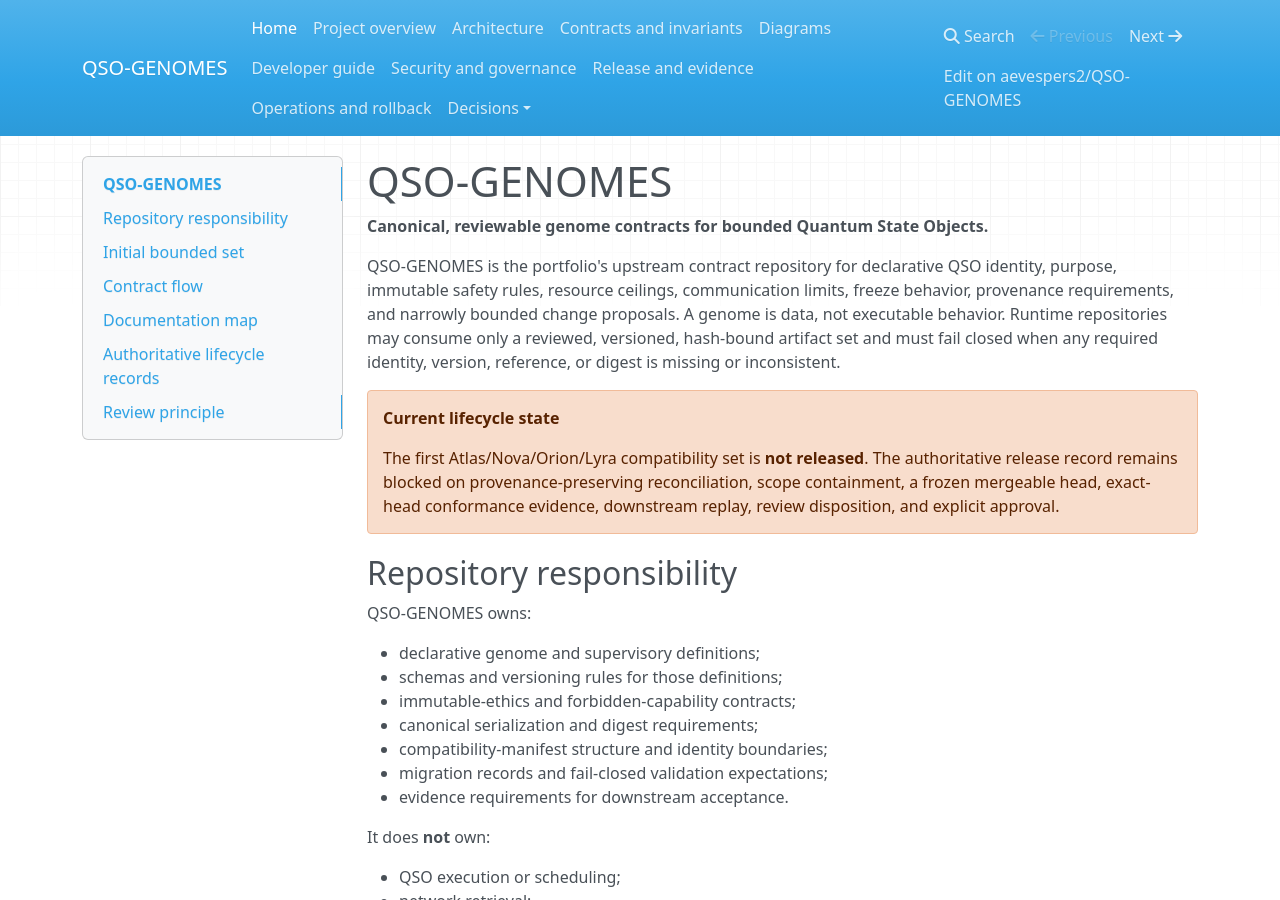
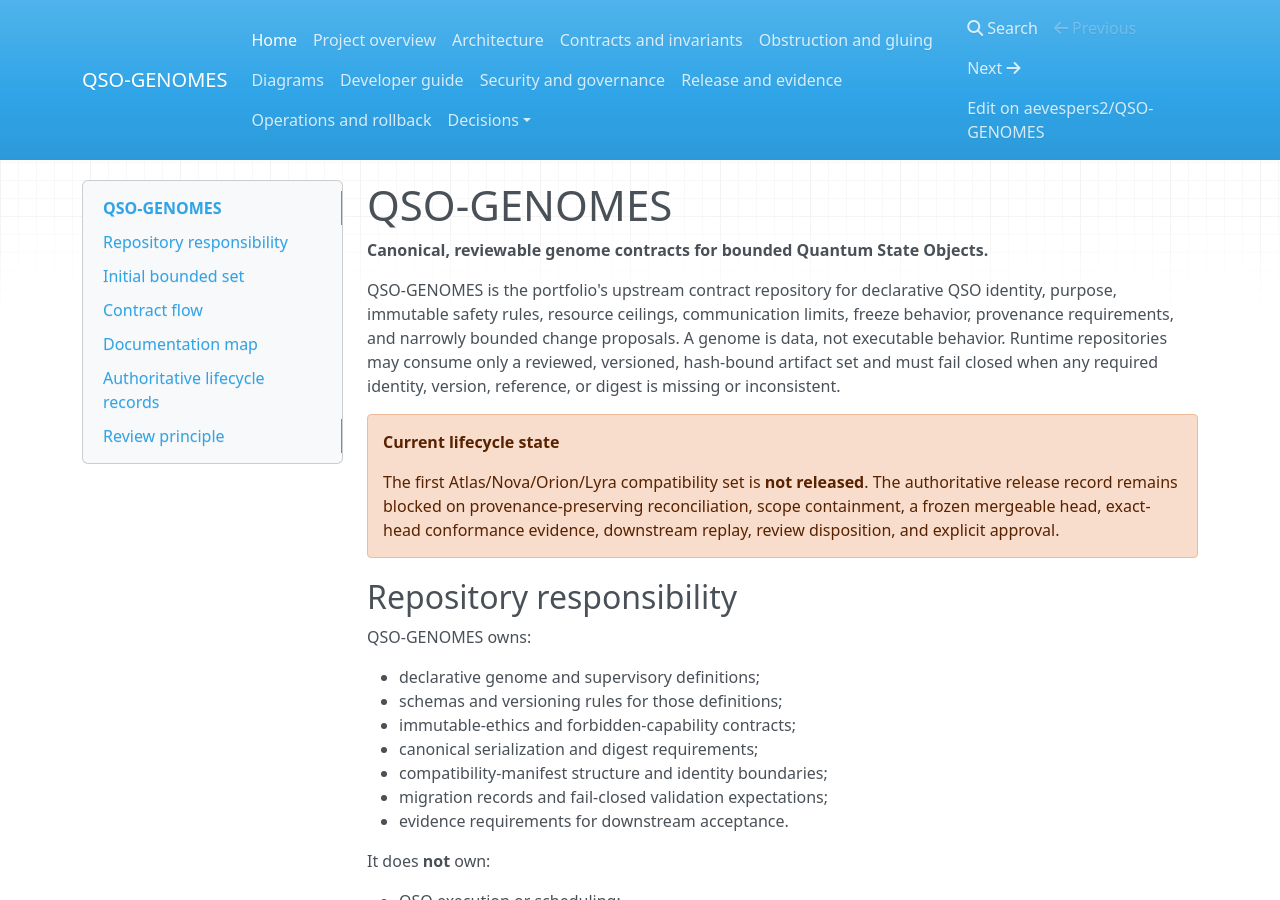
Before and after one commit to aevespers2/QSO-GENOMES, an MkDocs documentation site: the page built from docs/index.md, in a window 1280 px wide and 900 px high. Built offline with MkDocs 1.6.1, drawn with Linux system fonts in a browser that asks for light colours; nearby versions of some CDN libraries.

Commit message:
docs: add gluing analysis and authority ADR to navigation

```diff
--- a/mkdocs.yml
+++ b/mkdocs.yml
@@ -10,6 +10,7 @@
   - Project overview: project-overview.md
   - Architecture: architecture.md
   - Contracts and invariants: contracts-and-invariants.md
+  - Obstruction and gluing: obstruction-and-gluing.md
   - Diagrams: diagrams.md
   - Developer guide: developer-guide.md
   - Security and governance: security-and-governance.md
@@ -18,6 +19,7 @@
   - Decisions:
       - Data-only authority: adr/0001-data-only-authority.md
       - Canonical review path: adr/0002-canonical-review-path.md
+      - Declarative identity vs operational authority: adr/0003-separate-declarative-identity-from-operational-authority.md
 
 markdown_extensions:
   - admonition
```
